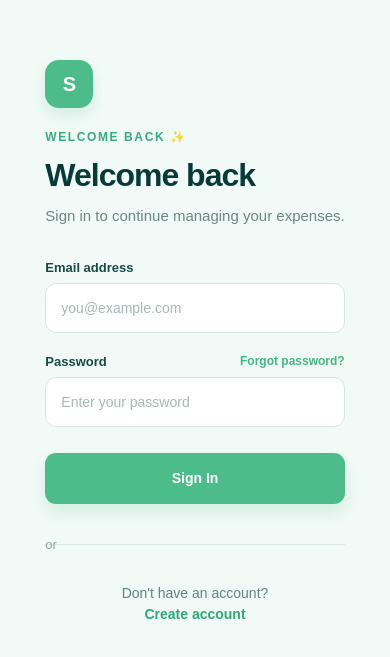
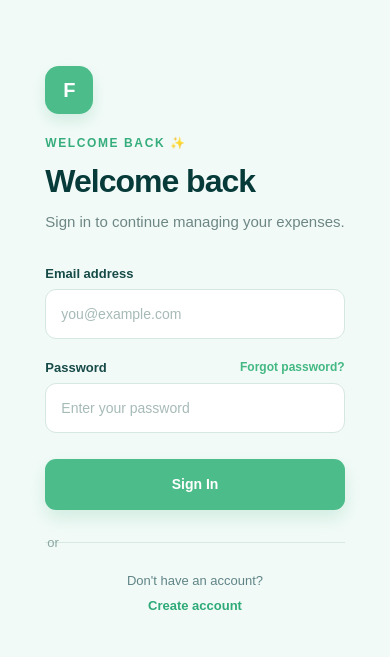
Before and after one commit to RahmanNafija/Finova-expense-tracker, a React (Vite) app in the folder client/: page / in a window 390 px wide. Shown: the part 131-788 px from the top of the page. Built offline with nearby package versions, Linux system fonts and the light colour scheme.

Commit message:
Fix authentication API and auth page design

```diff
--- a/client/src/Auth.css
+++ b/client/src/Auth.css
@@ -78,7 +78,6 @@
 
   font-size: 40px;
   line-height: 1.15;
-
   font-weight: 800;
 }
 
@@ -146,7 +145,8 @@
 .form-group input:focus {
   border-color: #4dbb8d;
 
-  box-shadow: 0 0 0 4px rgba(77, 187, 141, 0.10);
+  box-shadow:
+    0 0 0 4px rgba(77, 187, 141, 0.10);
 }
 
 
@@ -167,6 +167,8 @@
   color: #c94a4a;
 
   font-size: 13px;
+
+  box-sizing: border-box;
 }
 
 .auth-success {
@@ -182,6 +184,8 @@
   color: #267a59;
 
   font-size: 13px;
+
+  box-sizing: border-box;
 }
 
 
@@ -197,6 +201,7 @@
   border-radius: 12px;
 
   background: #4dbb8d;
+
   color: white;
 
   font-size: 15px;
@@ -204,7 +209,8 @@
 
   cursor: pointer;
 
-  box-shadow: 0 8px 20px rgba(77, 187, 141, 0.20);
+  box-shadow:
+    0 8px 20px rgba(77, 187, 141, 0.20);
 
   transition:
     background 0.2s ease,
@@ -217,11 +223,19 @@
 
   transform: translateY(-1px);
 
-  box-shadow: 0 10px 24px rgba(77, 187, 141, 0.25);
+  box-shadow:
+    0 10px 24px rgba(77, 187, 141, 0.25);
 }
 
 .auth-submit:active {
   transform: translateY(0);
+}
+
+.auth-submit:disabled {
+  opacity: 0.7;
+  cursor: not-allowed;
+
+  transform: none;
 }
 
 
@@ -238,11 +252,18 @@
 
   gap: 14px;
 
-  margin: 34px 0;
+  /*
+    Important:
+    Keep enough space between button,
+    divider and signup section.
+  */
+  margin: 30px 0 24px;
+
+  box-sizing: border-box;
 }
 
 
-/* LEFT LINE */
+/* LEFT + RIGHT LINES */
 
 .auth-divider::before,
 .auth-divider::after {
@@ -261,25 +282,29 @@
 .auth-divider span {
   flex: 0 0 auto;
 
-  height: auto;
+  color: #8aa7a2;
 
   background: transparent;
 
-  color: #8aa7a2;
-
   font-size: 13px;
+  font-weight: 400;
 
   line-height: 1;
 
-  padding: 0;
+  padding: 0 2px;
+
+  white-space: nowrap;
 }
 
 
 /* ========================================
    LOGIN SWITCH
+   Used by Signup page
 ======================================== */
 
 .auth-switch {
+  width: 100%;
+
   display: flex;
 
   justify-content: center;
@@ -291,13 +316,18 @@
 
   font-size: 14px;
 
+  line-height: 1.5;
+
   text-align: center;
+
+  box-sizing: border-box;
 }
 
 .auth-switch button {
   padding: 0;
 
   border: none;
+
   background: transparent;
 
   color: #2eaa78;
@@ -328,13 +358,30 @@
   justify-content: center;
   align-items: center;
 
-  gap: 5px;
+  gap: 6px;
+
+  margin-top: 0;
 
   color: #608486;
 
   font-size: 14px;
 
+  line-height: 1.5;
+
   text-align: center;
+
+  box-sizing: border-box;
+}
+
+
+/* NORMAL TEXT */
+
+.signup-prompt span {
+  color: #608486;
+
+  font-size: 14px;
+
+  white-space: nowrap;
 }
 
 
@@ -343,9 +390,14 @@
 ======================================== */
 
 .signup-link {
+  display: inline-flex;
+  align-items: center;
+
   padding: 0;
+  margin: 0;
 
   border: none;
+
   background: transparent;
 
   color: #2eaa78;
@@ -353,7 +405,11 @@
   font-size: 14px;
   font-weight: 700;
 
+  line-height: 1.5;
+
   cursor: pointer;
+
+  white-space: nowrap;
 }
 
 .signup-link:hover {
@@ -364,12 +420,14 @@
 
 
 /* ========================================
-   RESPONSIVE
+   MOBILE RESPONSIVE
 ======================================== */
 
 @media (max-width: 600px) {
 
   .auth-page {
+    min-height: 100vh;
+
     align-items: flex-start;
 
     padding: 50px 24px;
@@ -377,6 +435,10 @@
 
   .auth-container {
     max-width: 100%;
+  }
+
+  .auth-heading {
+    margin-bottom: 30px;
   }
 
   .auth-heading h1 {
@@ -387,4 +449,18 @@
     font-size: 15px;
   }
 
+  .auth-divider {
+    margin: 26px 0 22px;
+
+    gap: 12px;
+  }
+
+  .signup-prompt {
+    font-size: 13px;
+  }
+
+  .signup-prompt span,
+  .signup-link {
+    font-size: 13px;
+  }
 }
--- a/client/src/Login.jsx
+++ b/client/src/Login.jsx
@@ -43,17 +43,49 @@ function Login({
     setLoading(true);
 
     try {
-      const response = await fetch(`${API_URL}/login`, {
-        method: "POST",
+      const response = await fetch(
+        `${API_URL}/api/auth/login`,
+        {
+          method: "POST",
 
-        headers: {
-          "Content-Type": "application/json",
-        },
+          headers: {
+            "Content-Type": "application/json",
+          },
 
-        body: JSON.stringify(formData),
-      });
+          body: JSON.stringify(formData),
+        }
+      );
 
-      const data = await response.json();
+      // ========================================
+      // CHECK RESPONSE
+      // ========================================
+
+      const contentType =
+        response.headers.get("content-type");
+
+      let data;
+
+      if (
+        contentType &&
+        contentType.includes("application/json")
+      ) {
+        data = await response.json();
+      } else {
+        const text = await response.text();
+
+        console.error(
+          "Server returned non-JSON response:",
+          text
+        );
+
+        throw new Error(
+          "Server returned an invalid response. Please try again."
+        );
+      }
+
+      // ========================================
+      // HANDLE ERROR RESPONSE
+      // ========================================
 
       if (!response.ok) {
         throw new Error(
@@ -61,19 +93,28 @@ function Login({
         );
       }
 
-      // Save token
+      // ========================================
+      // SAVE TOKEN
+      // ========================================
+
       localStorage.setItem(
         "token",
         data.token
       );
 
-      // Save user
+      // ========================================
+      // SAVE USER
+      // ========================================
+
       localStorage.setItem(
         "user",
         JSON.stringify(data.user)
       );
 
-      // Send user data to App
+      // ========================================
+      // SEND USER TO APP
+      // ========================================
+
       onLogin(data.user);
 
     } catch (error) {
@@ -96,7 +137,9 @@ function Login({
   return (
     <div className="auth-page">
 
-      {/* ================= LEFT SIDE ================= */}
+      {/* ========================================
+          LEFT SIDE
+      ======================================== */}
 
       <div className="auth-brand-section">
 
@@ -117,26 +160,34 @@ function Login({
         </p>
 
         <div className="auth-decoration">
+
           <div className="circle circle-one"></div>
+
           <div className="circle circle-two"></div>
+
           <div className="circle circle-three"></div>
+
         </div>
 
       </div>
 
 
-      {/* ================= RIGHT SIDE ================= */}
+      {/* ========================================
+          RIGHT SIDE
+      ======================================== */}
 
       <div className="auth-form-section">
 
         <div className="auth-card">
 
-          {/* HEADER */}
+          {/* ========================================
+              HEADER
+          ======================================== */}
 
           <div className="auth-header">
 
             <div className="mobile-logo">
-              S
+              F
             </div>
 
             <p className="auth-welcome">
@@ -155,7 +206,9 @@ function Login({
           </div>
 
 
-          {/* ERROR */}
+          {/* ========================================
+              ERROR
+          ======================================== */}
 
           {error && (
             <div className="auth-error">
@@ -164,7 +217,9 @@ function Login({
           )}
 
 
-          {/* FORM */}
+          {/* ========================================
+              FORM
+          ======================================== */}
 
           <form
             className="auth-form"
@@ -201,8 +256,6 @@ function Login({
                 <label htmlFor="password">
                   Password
                 </label>
-
-                {/* FORGOT PASSWORD */}
 
                 <button
                   type="button"
@@ -244,10 +297,14 @@ function Login({
           </form>
 
 
-          {/* SIGNUP */}
+          {/* ========================================
+              SIGNUP
+          ======================================== */}
 
           <div className="auth-divider">
-            <span>or</span>
+            <span>
+              or
+            </span>
           </div>
 
           <div className="signup-prompt">
```
Also changed, not shown: client/src/Signup.jsx (+206 -37 lines), 1 other file (tests, documents, lock files or other folders).
